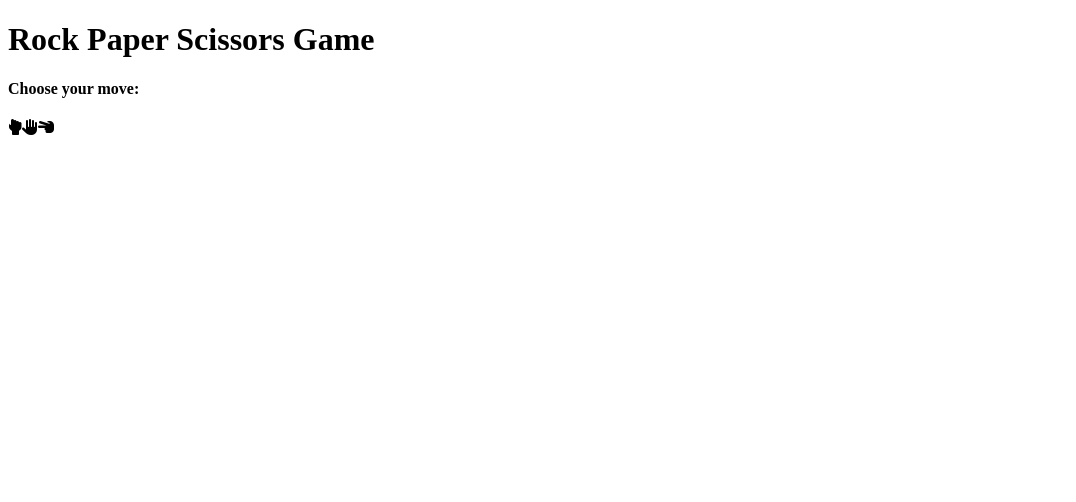
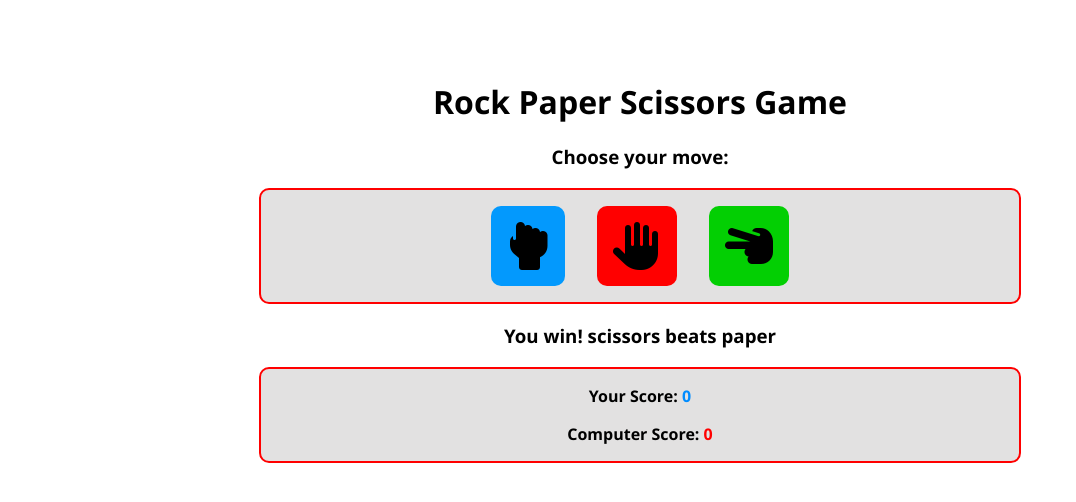
Before and after one commit to nurdoganbahadir/RockPaperScissorsGame, a plain HTML site: page index.html in a window 1280 px wide. Shown: the whole page, without its empty margins (0-1076 px from the left). Drawn offline with Linux system fonts and the light colour scheme.

Commit message:
html css finish

```diff
--- a/index.html
+++ b/index.html
@@ -16,11 +16,16 @@
   <body>
     <div class="container">
       <h1>Rock Paper Scissors Game</h1>
-      <h4>Choose your move:</h4>
+      <h3>Choose your move:</h3>
       <div class="icons">
         <i class="fa-solid fa-hand-back-fist"></i
         ><i class="fa-solid fa-hand"></i
         ><i class="fa-solid fa-hand-scissors"></i>
+      </div>
+      <h3 class="message">You win! scissors beats paper</h3>
+      <div class="scores">
+        <p>Your Score: <span class="myScore">0</span></p>
+        <p>Computer Score: <span class="ComputerScore">0</span></p>
       </div>
     </div>
 
--- a/style.css
+++ b/style.css
@@ -0,0 +1,51 @@
+.container {
+  text-align: center;
+  font-family: "Segoe UI", Tahoma, Geneva, Verdana, sans-serif;
+  margin-top: 5rem;
+}
+p {
+  font-weight: bolder;
+}
+.icons {
+  border: 2px solid red;
+  border-radius: 10px;
+  width: 60%;
+  margin: auto;
+  background-color: rgb(226, 225, 225);
+}
+i{
+    font-size: 3rem;
+    margin: 1rem;
+    padding: 1rem;
+    border-radius: 10px;
+    cursor: pointer;
+    transition: all .5s;
+}
+i:hover{
+    transform: scale(110%);
+}
+i:active{
+    transform: scale(90%);
+}
+.fa-hand-back-fist{
+    background-color: rgb(3, 153, 253);
+}
+.fa-hand{
+    background-color: red;
+}
+.fa-hand-scissors{
+    background-color: rgb(3, 207, 3);
+}
+.scores {
+  width: 60%;
+  margin: auto;
+  border: 2px solid red;
+  background-color: rgb(226, 225, 225);
+  border-radius: 10px;
+}
+.myScore {
+  color: rgb(0, 140, 255);
+}
+.ComputerScore {
+  color: red;
+}
```
